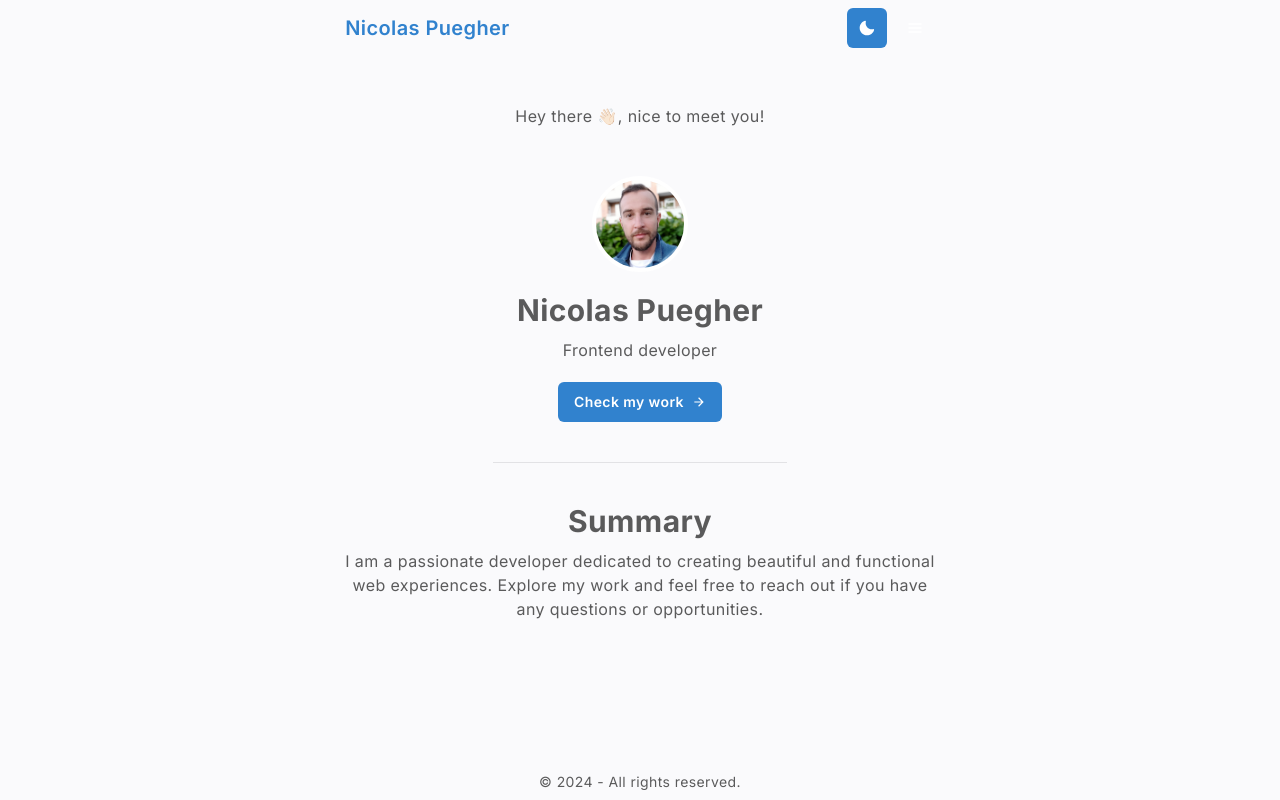
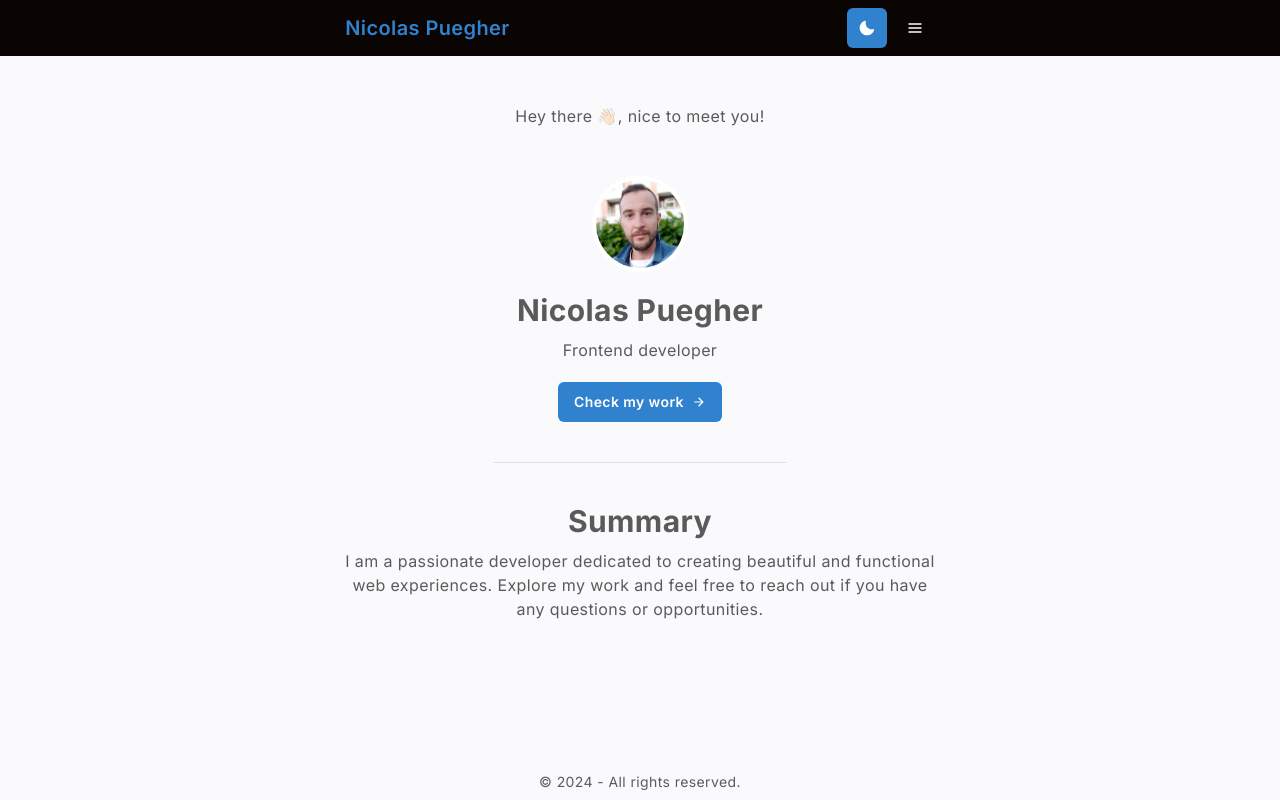
Before and after one commit to nicoPuegher/portfolio, a React (Vite) app: page / in a window 1280 px wide. Built offline with nearby package versions, Linux system fonts and the light colour scheme.

Commit message:
Update colors with new light theme in header layout

```diff
--- a/src/layouts/header.jsx
+++ b/src/layouts/header.jsx
@@ -6,6 +6,7 @@ import Logo from '@components/navbar/logo';
 import CustomFlex from '@/components/ui/custom-flex';
 import ThemeToggle from '@components/navbar/theme-toggle';
 import MenuMobile from '@components/navbar/menu-mobile';
+import Menu from '@/components/navbar/menu';
 import { light, dark } from '@/lib/colors';
 
 export default function Header() {
@@ -14,11 +15,12 @@ export default function Header() {
 			as="header"
 			pos="sticky"
 			top={0}
-			bg={useColorModeValue(light.bgDark, dark.bgLight)}
+			bg={useColorModeValue(light.bg_dark, dark.bgLight)}
 			zIndex="sticky"
 		>
 			<Nav>
 				<Logo />
+				<Menu />
 				<CustomFlex>
 					<ThemeToggle />
 					<MenuMobile />
```
